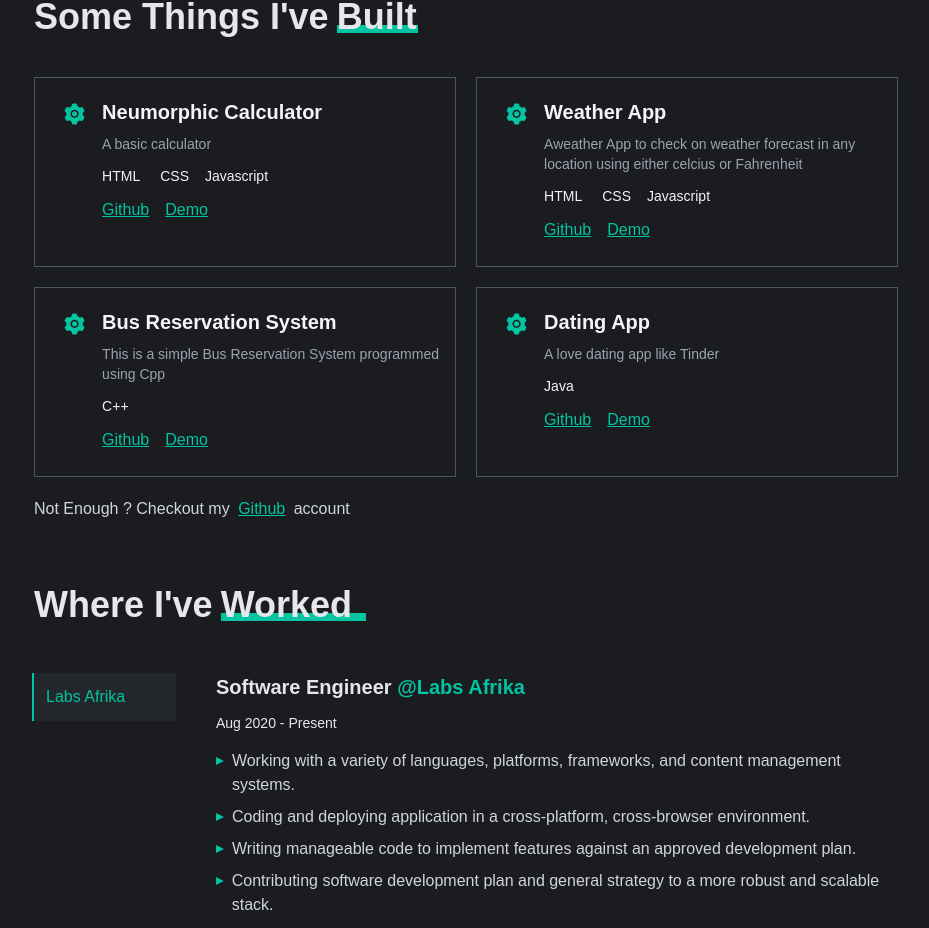
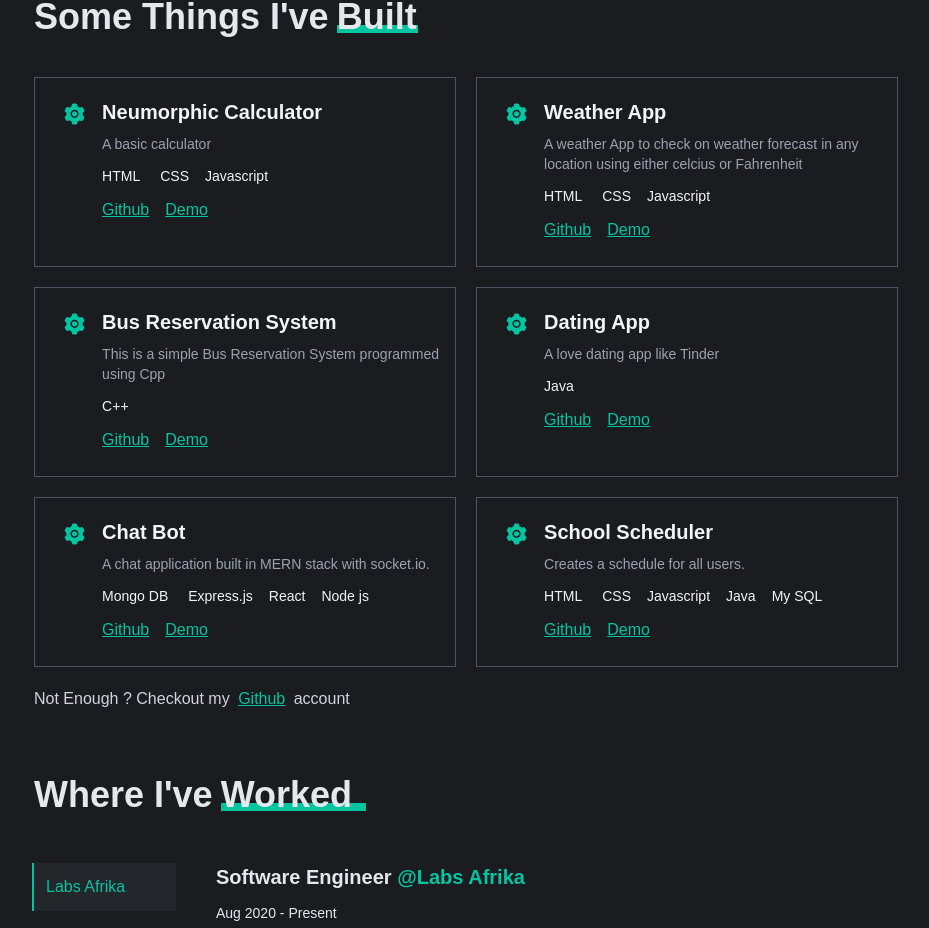
Before and after one commit to sirbor/sirbor.github.io, a React (Create React App) app: page / in a window 1280 px wide. Shown: the part 827-1755 px from the top of the page, without its empty margins (174-1103 px from the left). Built offline with nearby package versions, Linux system fonts and the light colour scheme; a web font is replaced by a local one.

Commit message:
updated commit

```diff
--- a/src/components/Work.js
+++ b/src/components/Work.js
@@ -13,7 +13,7 @@ const Details = [
   {
     title: "Weather App",
     description:
-      "Aweather App to check on weather forecast in any location using either celcius or Fahrenheit",
+      "A weather App to check on weather forecast in any location using either celcius or Fahrenheit",
     github: "https://github.com/sirbor/Weather-app",
     demo: "https://weather44-app.netlify.app",
     tech: ["HTML","CSS", "Javascript"],
@@ -33,6 +33,22 @@ const Details = [
     github: "https://github.com/sirbor/Dating-App",
     demo: "https://github.com/sirbor/Dating-App/blob/main/lovedating1.2.apk",
     tech: ["Java"],
+  },
+  {
+    title: "Chat Bot",
+    description:
+      "A chat application built in MERN stack with socket.io.",
+    github: "https://github.com/sirbor/chat-Bot",
+    demo: "https://github.com/sirbor/chat-Bot#readme",
+    tech: ["Mongo DB", "Express.js", "React", "Node js"],
+  },
+  {
+    title: "School Scheduler",
+    description:
+      "Creates a schedule for all users.",
+    github: "https://github.com/sirbor/school-scheduler",
+    demo: "https://github.com/sirbor/school-scheduler#readme",
+    tech: ["HTML","CSS", "Javascript", "Java", "My SQL"],
   },
 ];
 
```
